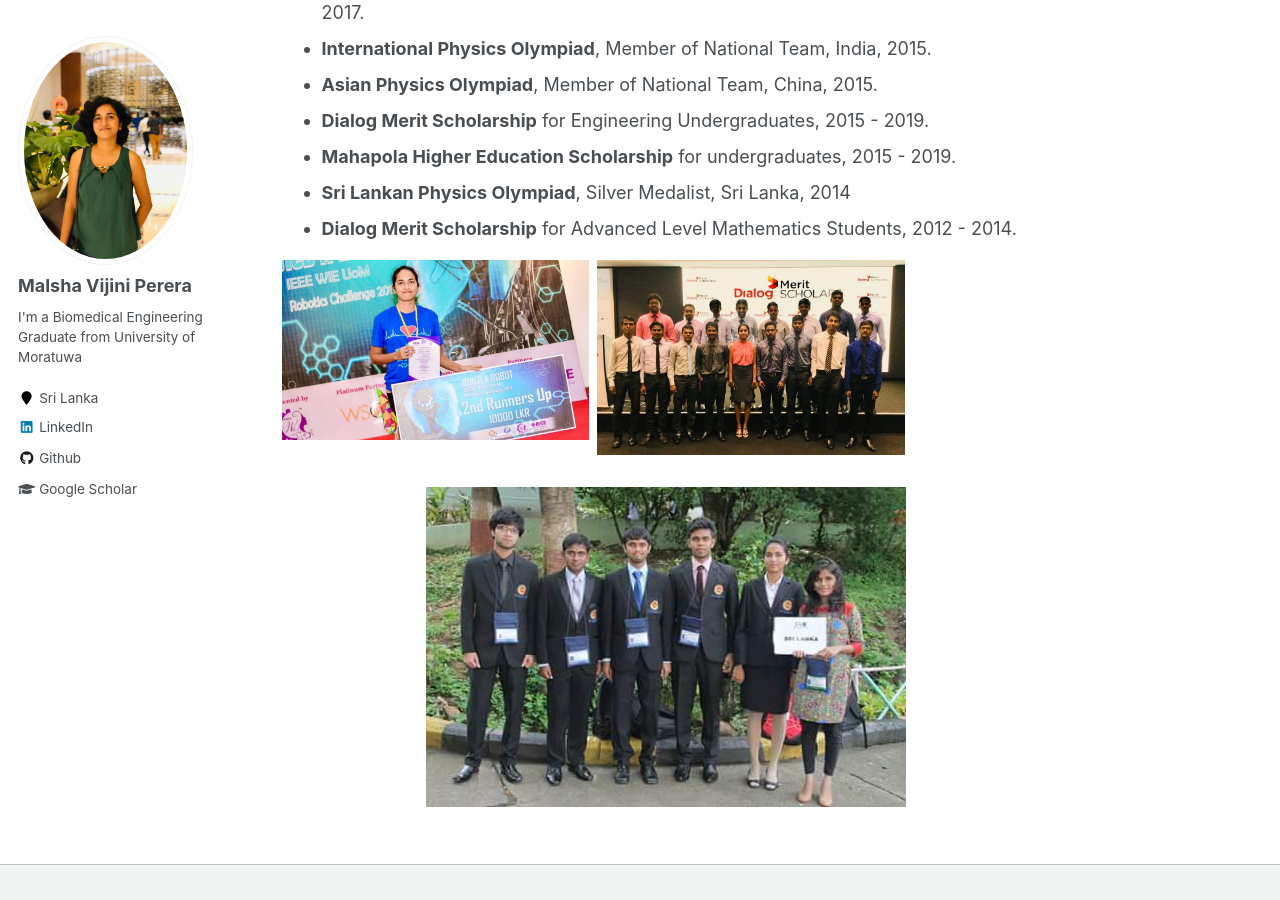
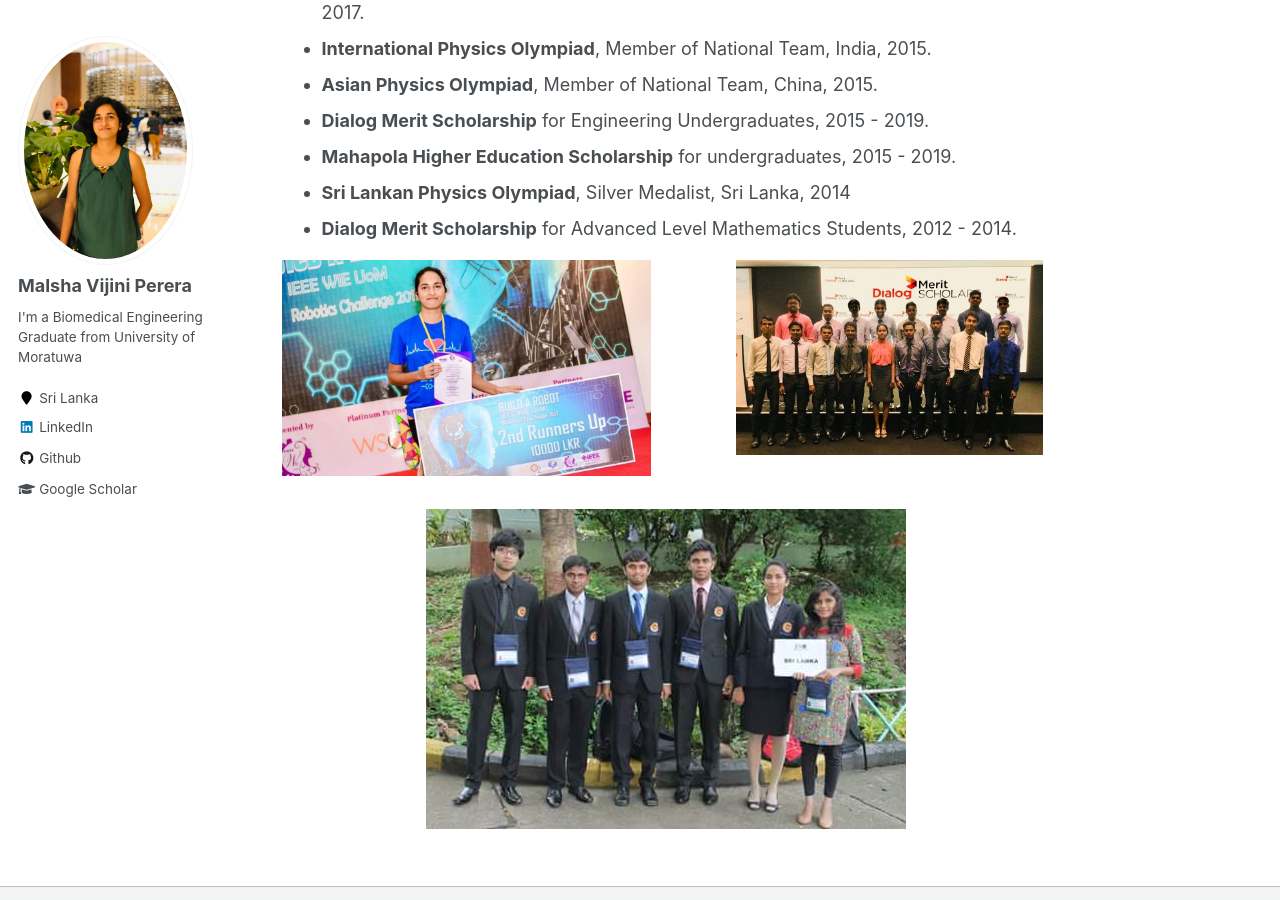
Before and after one commit to malshaV/malshaV.github.io, a Jekyll site: the page built from _pages/awards.md, in a window 1280 px wide and 900 px high, scrolled down 377 px. Built offline with Jekyll 4.4.1, drawn with Linux system fonts in a browser that asks for light colours.

Commit message:
update details

```diff
--- a/_pages/awards.md
+++ b/_pages/awards.md
@@ -19,8 +19,8 @@
 
 
 
-<img src="/images/WIE.jpg" style="float: left; width: 40%; margin-right: 1%; margin-bottom: 0.5em;">
-<img src="/images/Dialog1.jpg" style="float: left; width: 40%; margin-right: 1%; margin-bottom: 0.5em;">
+<img src="/images/WIE.jpg" style="float: left; width: 48%; margin-right: 1%; margin-bottom: 0.5em;">
+<img src="/images/Dialog1.jpg" style="float: right; width: 40%; margin-right: 1%; margin-bottom: 0.5em;">
 
 <p style="clear: both;">
 
```
